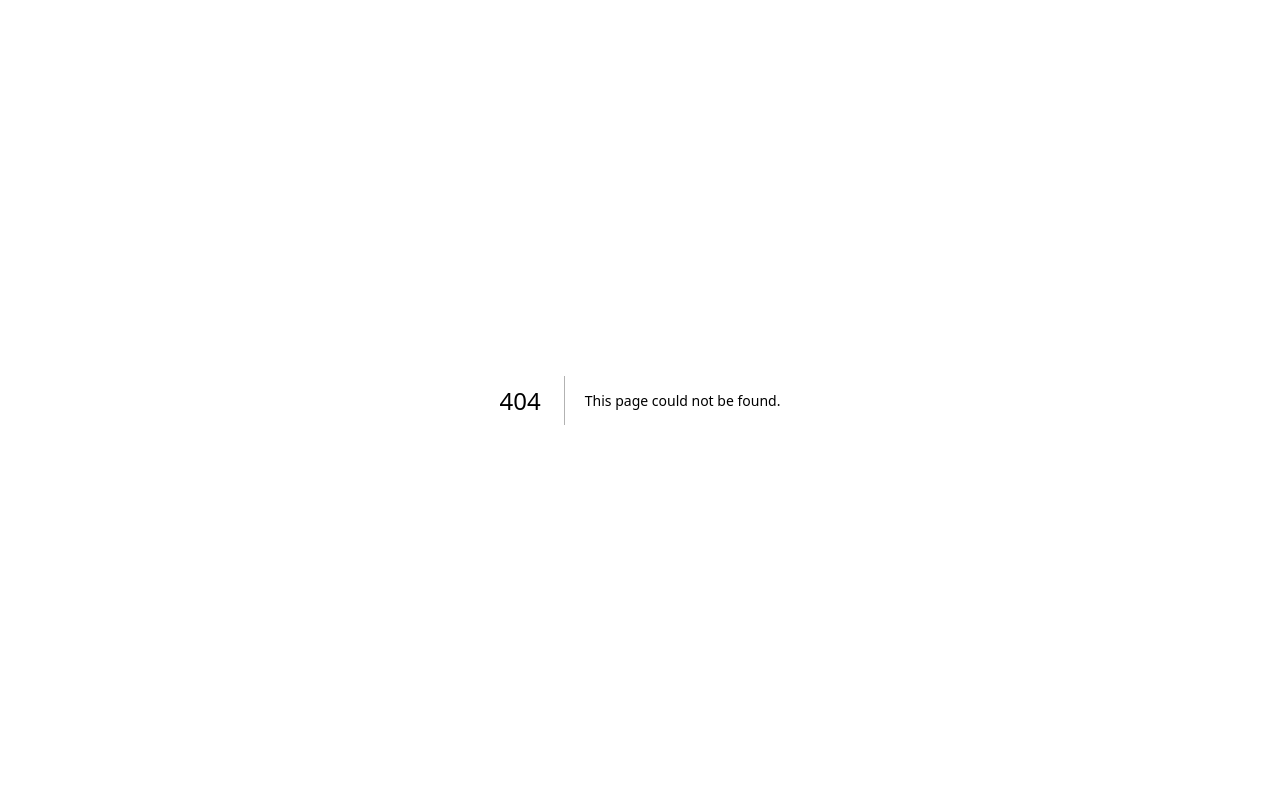
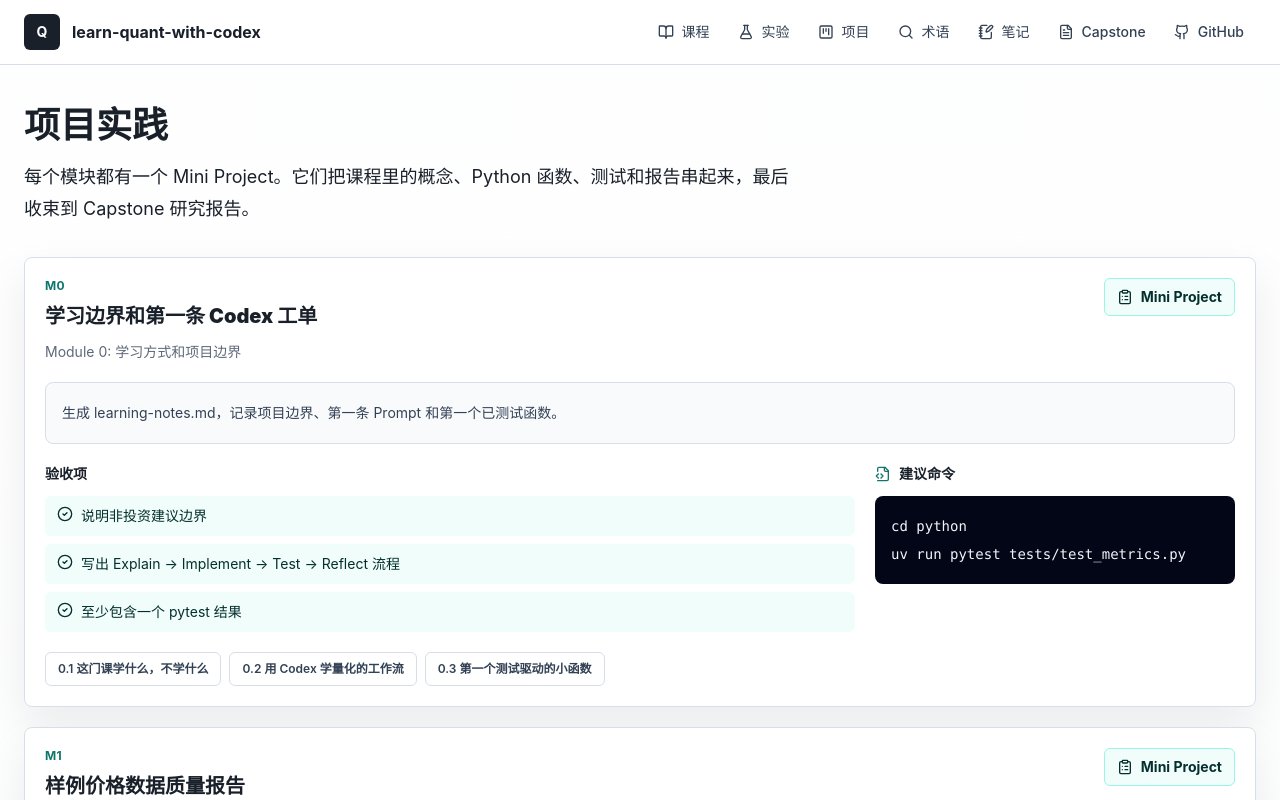
Before and after one commit to ZeyuZuo/learn-quant-with-codex, a Next.js app in the folder web/: page /projects in a window 1280 px wide. Before the commit this address had no page. Shown: the top 800 px of the page. Built offline with nearby package versions, Linux system fonts and the light colour scheme.

Commit message:
Refine course design with tutorial references

```diff
--- a/web/src/app/courses/page.tsx
+++ b/web/src/app/courses/page.tsx
@@ -2,6 +2,7 @@ import { SiteHeader } from "@/components/layout/SiteHeader";
 import { allLessons, courseModules } from "@/lib/courses";
 import { ProgressSummary } from "@/components/progress/ProgressSummary";
 import { CourseCatalog } from "@/components/courses/CourseCatalog";
+import Link from "next/link";
 
 export default function CoursesPage() {
   const totalMinutes = allLessons.reduce((sum, lesson) => sum + Number.parseInt(lesson.duration, 10), 0);
@@ -16,6 +17,9 @@ export default function CoursesPage() {
             <p className="mt-4 text-lg leading-8 text-slate-650">
               课程按项目产物推进。每个模块都包含概念、代码、图表、Quiz、Codex 任务、Checkpoint 和 Mini Project。
             </p>
+            <Link href="/projects" className="mt-4 inline-flex rounded-md border border-line bg-white px-3 py-2 text-sm font-bold text-ink transition hover:border-accent hover:text-accent">
+              查看所有 Mini Project
+            </Link>
           </div>
           <ProgressSummary compact />
         </header>
--- a/web/src/app/page.tsx
+++ b/web/src/app/page.tsx
@@ -1,5 +1,5 @@
 import Link from "next/link";
-import { ArrowRight, BookOpen, FlaskConical, ShieldCheck, Terminal } from "lucide-react";
+import { ArrowRight, BookOpen, FlaskConical, ShieldCheck, SquareKanban, Terminal } from "lucide-react";
 import { SiteHeader } from "@/components/layout/SiteHeader";
 import { courseModules, allLessons } from "@/lib/courses";
 import { LessonChart } from "@/components/charts/LessonChart";
@@ -46,6 +46,13 @@ export default function HomePage() {
                 >
                   最终报告要求
                   <ArrowRight className="h-4 w-4" />
+                </Link>
+                <Link
+                  href="/projects"
+                  className="inline-flex items-center gap-2 rounded-md border border-line bg-white px-4 py-3 text-sm font-bold text-ink transition hover:border-accent hover:text-accent"
+                >
+                  项目实践
+                  <SquareKanban className="h-4 w-4" />
                 </Link>
               </div>
             </div>
@@ -104,6 +111,16 @@ export default function HomePage() {
               </Link>
             ))}
           </div>
+          <div className="mt-6 rounded-lg border border-teal-200 bg-teal-50 p-5">
+            <h3 className="text-lg font-bold text-teal-950">按项目推进学习</h3>
+            <p className="mt-2 text-sm leading-7 text-teal-950">
+              每个模块都有一个 Mini Project。完成这些项目后，你会自然得到最终 Capstone 报告需要的材料。
+            </p>
+            <Link href="/projects" className="mt-4 inline-flex items-center gap-2 rounded-md bg-ink px-4 py-3 text-sm font-bold text-white transition hover:bg-slate-700">
+              查看项目实践
+              <ArrowRight className="h-4 w-4" />
+            </Link>
+          </div>
         </section>
       </main>
     </>
--- /dev/null
+++ b/web/src/app/projects/page.tsx
@@ -0,0 +1,80 @@
+import Link from "next/link";
+import { CheckCircle2, ClipboardList, FileCode2 } from "lucide-react";
+import { SiteHeader } from "@/components/layout/SiteHeader";
+import { miniProjects } from "@/lib/projects";
+
+export default function ProjectsPage() {
+  return (
+    <>
+      <SiteHeader />
+      <main className="mx-auto max-w-7xl px-4 py-10 sm:px-6">
+        <header className="max-w-3xl">
+          <h1 className="text-3xl font-black text-ink sm:text-4xl">项目实践</h1>
+          <p className="mt-4 text-lg leading-8 text-slate-650">
+            每个模块都有一个 Mini Project。它们把课程里的概念、Python 函数、测试和报告串起来，最后收束到 Capstone 研究报告。
+          </p>
+        </header>
+
+        <div className="mt-8 grid gap-5">
+          {miniProjects.map((project, index) => (
+            <article
+              key={project.id}
+              className="chart-enter rounded-lg border border-line bg-white p-5 shadow-soft"
+              style={{ animationDelay: `${index * 45}ms` }}
+            >
+              <div className="flex flex-wrap items-start justify-between gap-4">
+                <div>
+                  <div className="text-xs font-bold uppercase tracking-wide text-accent">{project.moduleId}</div>
+                  <h2 className="mt-2 text-xl font-black text-ink">{project.title}</h2>
+                  <p className="mt-2 text-sm leading-7 text-muted">{project.moduleTitle}</p>
+                </div>
+                <div className="inline-flex items-center gap-2 rounded-md border border-teal-200 bg-teal-50 px-3 py-2 text-sm font-bold text-teal-950">
+                  <ClipboardList className="h-4 w-4" />
+                  Mini Project
+                </div>
+              </div>
+
+              <p className="mt-4 rounded-lg border border-line bg-slate-50 p-4 text-sm leading-7 text-slate-700">{project.deliverable}</p>
+
+              <div className="mt-5 grid gap-5 lg:grid-cols-[1fr_360px]">
+                <div>
+                  <h3 className="text-sm font-bold text-ink">验收项</h3>
+                  <div className="mt-3 grid gap-2">
+                    {project.checks.map((check) => (
+                      <div key={check} className="flex gap-2 rounded-md bg-teal-50 px-3 py-2 text-sm leading-6 text-teal-950">
+                        <CheckCircle2 className="mt-0.5 h-4 w-4 shrink-0" />
+                        <span>{check}</span>
+                      </div>
+                    ))}
+                  </div>
+                </div>
+
+                <div>
+                  <h3 className="flex items-center gap-2 text-sm font-bold text-ink">
+                    <FileCode2 className="h-4 w-4 text-accent" />
+                    建议命令
+                  </h3>
+                  <pre className="mt-3 overflow-x-auto rounded-lg bg-slate-950 p-4 text-sm leading-7 text-slate-100">
+                    <code>{project.commands.join("\n")}</code>
+                  </pre>
+                </div>
+              </div>
+
+              <div className="mt-5 flex flex-wrap gap-2">
+                {project.lessons.map((lesson) => (
+                  <Link
+                    key={lesson.slug}
+                    href={`/courses/${lesson.slug}`}
+                    className="rounded-md border border-line bg-white px-3 py-2 text-xs font-semibold text-slate-700 transition hover:border-accent hover:text-accent"
+                  >
+                    {lesson.id} {lesson.title}
+                  </Link>
+                ))}
+              </div>
+            </article>
+          ))}
+        </div>
+      </main>
+    </>
+  );
+}
--- a/web/src/components/layout/SiteHeader.tsx
+++ b/web/src/components/layout/SiteHeader.tsx
@@ -1,5 +1,5 @@
 import Link from "next/link";
-import { BookOpen, FileText, FlaskConical, Github, NotebookPen, Search } from "lucide-react";
+import { BookOpen, FileText, FlaskConical, Github, NotebookPen, Search, SquareKanban } from "lucide-react";
 
 export function SiteHeader() {
   return (
@@ -17,6 +17,10 @@ export function SiteHeader() {
           <Link href="/labs/metrics" className="inline-flex items-center gap-2 rounded-md px-3 py-2 transition hover:bg-slate-100">
             <FlaskConical className="h-4 w-4" />
             实验
+          </Link>
+          <Link href="/projects" className="hidden items-center gap-2 rounded-md px-3 py-2 transition hover:bg-slate-100 md:inline-flex">
+            <SquareKanban className="h-4 w-4" />
+            项目
           </Link>
           <Link href="/glossary" className="hidden items-center gap-2 rounded-md px-3 py-2 transition hover:bg-slate-100 md:inline-flex">
             <Search className="h-4 w-4" />
--- /dev/null
+++ b/web/src/lib/projects.ts
@@ -0,0 +1,25 @@
+import { courseModules } from "./courses";
+
+const projectCommands: Record<string, string[]> = {
+  m0: ["cd python", "uv run pytest tests/test_metrics.py"],
+  m1: ["cd python", "uv run python examples/run_buy_and_hold.py"],
+  m2: ["cd python", "uv run pytest tests/test_metrics.py"],
+  m3: ["cd python", "uv run pytest tests/test_metrics.py"],
+  m4: ["cd python", "uv run pytest tests/test_positions.py tests/test_costs.py"],
+  m5: ["cd python", "uv run python examples/run_buy_and_hold.py"],
+  m6: ["cd python", "uv run python examples/run_moving_average.py"],
+  m7: ["cd python", "uv run pytest tests/test_strategies.py"],
+  m8: ["cd python", "uv run python examples/run_parameter_scan.py"],
+  m9: ["cd python", "uv run python examples/generate_capstone_template.py"],
+};
+
+export const miniProjects = courseModules.map((module, index) => ({
+  id: `project-${index}`,
+  moduleId: module.id,
+  moduleTitle: module.title,
+  title: module.miniProject.title,
+  deliverable: module.miniProject.deliverable,
+  checks: module.miniProject.checks,
+  commands: projectCommands[module.id] ?? ["cd python", "uv run pytest"],
+  lessons: module.lessons,
+}));
```
Also changed, not shown: 4 other files (tests, documents, lock files or other folders).
